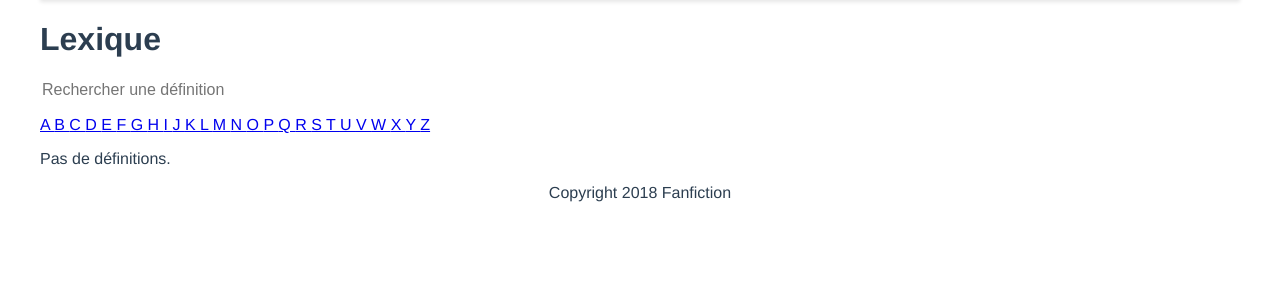
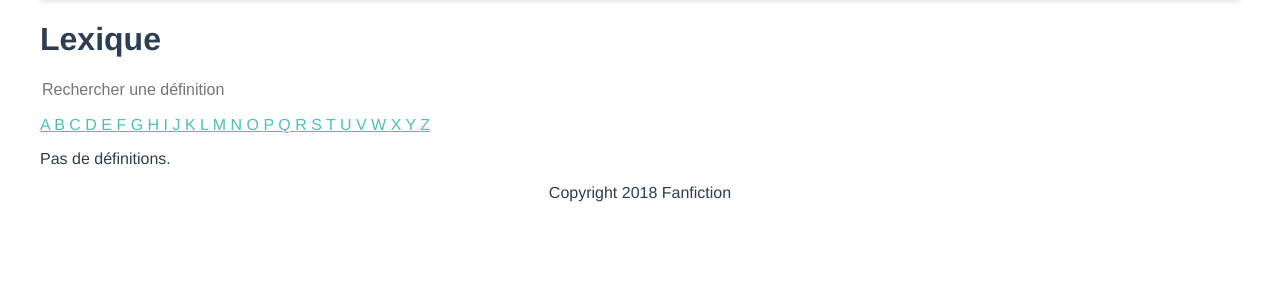
Before and after one commit to heltleo/fanfiction, a Django app: page /help/browse/title in a window 1280 px wide. Shown: the part 87-387 px from the top of the page. Run offline with Django 3.2, Linux system fonts and the light colour scheme; data that the repository does not hold is empty; some libraries are stand-ins or nearby versions.

Commit message:
style: colorize link

```diff
--- a/templates/help/lexique.html
+++ b/templates/help/lexique.html
@@ -1,5 +1,6 @@
 {% for letter in 'abcdefghijklmnopqrstuvwxyz' %}
     <a href="{% url 'browse_by_title' initial=letter %}"
+       class="block mt-4 lg:inline-block lg:mt-0 text-teal hover:text-teal-darker mr-4"
     {% if initial == letter %}class="active"{% endif%}>
         {{ letter|upper }}
     </a>
```
